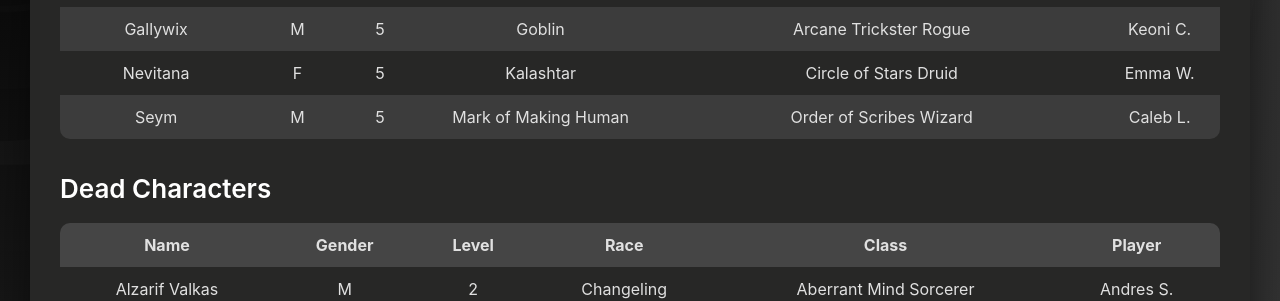
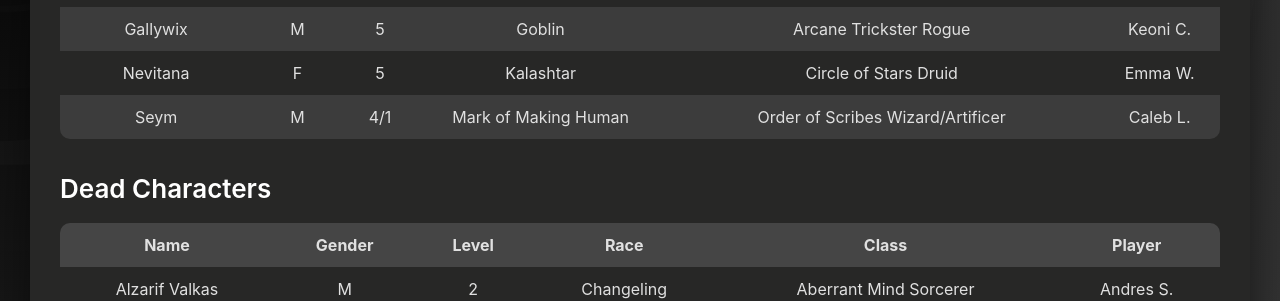
Before and after one commit to andersthemagi/magicalmusings.github.io, a Jekyll site: the page built from _posts/campaigns/free lances/2020-10-05-campaign-free-lances.md, in a window 1280 px wide and 900 px high, scrolled down 1038 px. Shown: the part 153-454 px from the top of the window. Built offline with Jekyll 4.4.1, drawn with Linux system fonts in a browser that asks for light colours.

Commit message:
Update 2020-10-05-campaign-free-lances.md

```diff
--- a/_posts/campaigns/free lances/2020-10-05-campaign-free-lances.md
+++ b/_posts/campaigns/free lances/2020-10-05-campaign-free-lances.md
@@ -48,7 +48,7 @@ You can read our party's "adventurer's accord," a document that specifies expect
 |Flint Silverclaw|M|5|Beasthide Shifter|Silverclaw Bruiser Pugilist|Andres S.|
 |Gallywix|M|5|Goblin|Arcane Trickster Rogue|Keoni C.|
 |Nevitana|F|5|Kalashtar|Circle of Stars Druid|Emma W.|
-|Seym|M|5|Mark of Making Human|Order of Scribes Wizard|Caleb L.|
+|Seym|M|4/1|Mark of Making Human|Order of Scribes Wizard/Artificer|Caleb L.|
 
 ### Dead Characters
 
```
